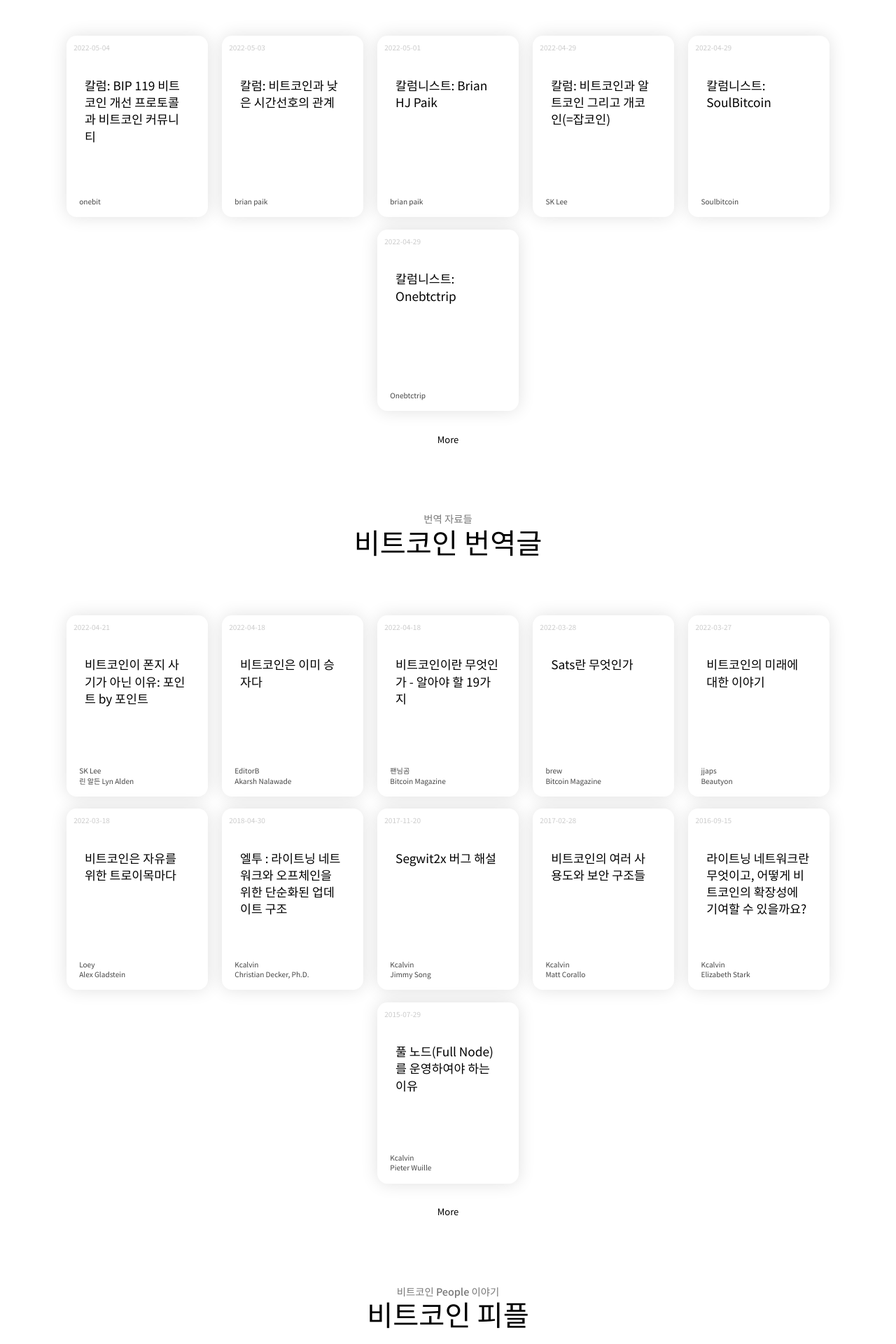
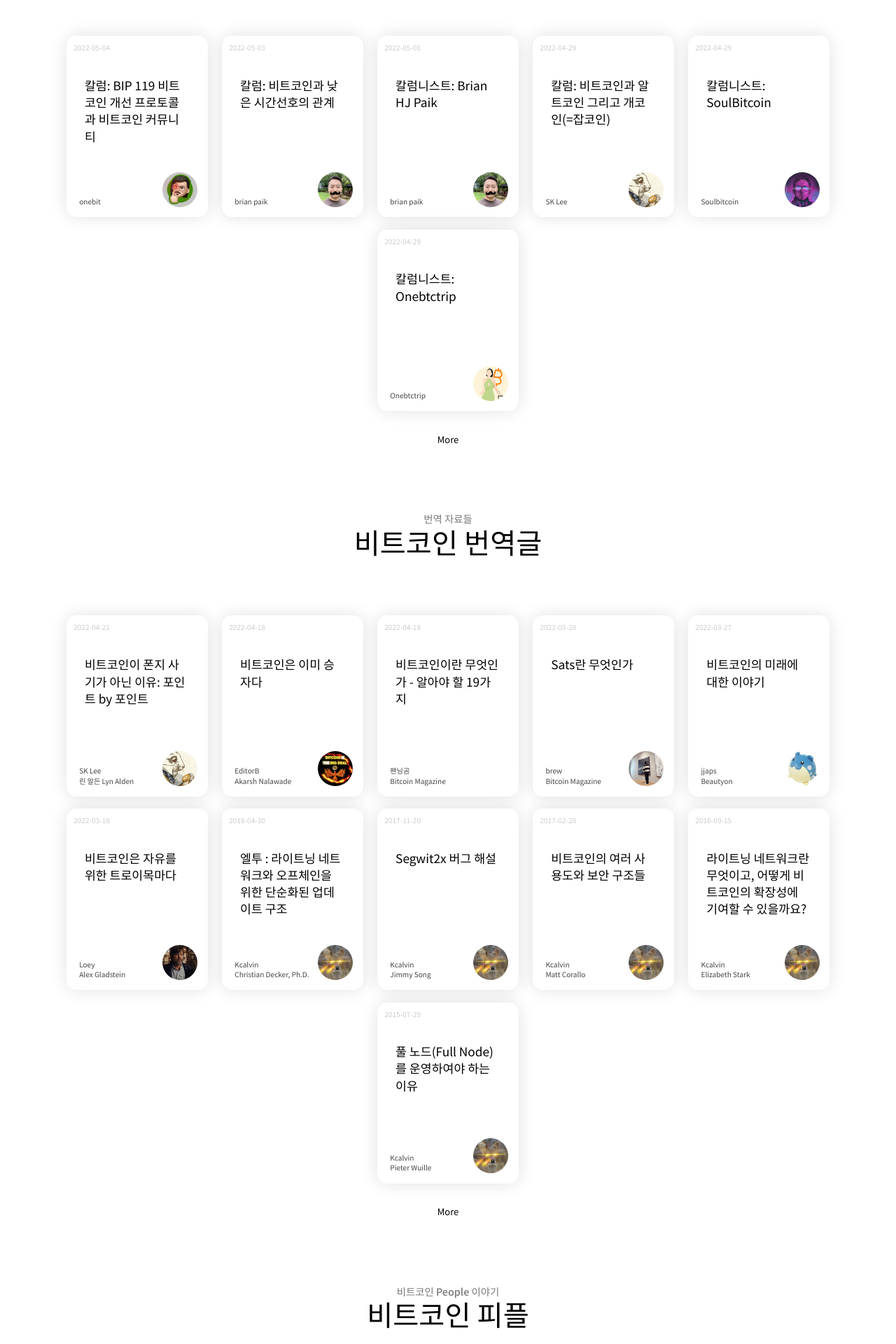
Before and after one commit to bitcoinkrorg/bitcoinkrorg.github.io, a Jekyll site: the page built from index.html, in a window 1280 px wide. Shown: the part 1015-2935 px from the top of the page at 70% size. Built offline with Jekyll 4.4.1, drawn with Linux system fonts in a browser that asks for light colours; the list of posts is cut into pages by our own code.

Commit message:
add: display profile photo

```diff
--- a/index.html
+++ b/index.html
@@ -55,7 +55,7 @@ layout: home
 				</hgroup>
 				<ul class="article-list">
 					{% for post in site.categories.column  limit: 6 %}
-					<li><a href="{{ post.url | prepend: site.baseurl }}">{{ post.title }}</a><time>{{ post.date | date: "%Y-%m-%d" }}</time> <span>{{ post.author }}</span></li>
+					<li><a href="{{ post.url | prepend: site.baseurl }}">{{ post.title }}</a><time>{{ post.date | date: "%Y-%m-%d" }}</time> <span>{{ post.author }}</span><i><img src="/asset/img/profile/{{ post.authorid }}.jpg" alt="" style=""></i></li>
 					{% endfor %}
 				</ul>
 				<a href="{{ site.url }}/column" class="btn_more">More</a>
@@ -68,7 +68,7 @@ layout: home
 				</hgroup>
 				<ul class="article-list">
 					{% for post in site.categories.translation  limit: 24 %}
-					<li><a href="{{ post.url | prepend: site.baseurl }}">{{ post.title }}</a><time>{{ post.date | date: "%Y-%m-%d" }}</time> <span>{{ post.author }}<br>{{ post.ori_author }}</span></li>
+					<li><a href="{{ post.url | prepend: site.baseurl }}">{{ post.title }}</a><time>{{ post.date | date: "%Y-%m-%d" }}</time> <span>{{ post.author }}<br>{{ post.ori_author }}</span><i><img src="/asset/img/profile/{{ post.authorid }}.jpg" alt="" style=""></i></li>
 					{% endfor %}
 				</ul>
 				<a href="{{ site.url }}/translation" class="btn_more">More</a>
--- a/page_column.html
+++ b/page_column.html
@@ -16,7 +16,7 @@ permalink: /column/
 			<div class="block" style="text-align: center;">
 				<ul class="article-list">
 					{% for post in site.categories.column %}
-					<li><a href="{{ post.url | prepend: site.baseurl }}">{{ post.title }}</a><time>{{ post.date | date: "%Y-%m-%d" }}</time> <span>{{ post.author }}</span></li>
+					<li><a href="{{ post.url | prepend: site.baseurl }}">{{ post.title }}</a><time>{{ post.date | date: "%Y-%m-%d" }}</time> <span>{{ post.author }}</span><i><img src="/asset/img/profile/{{ post.authorid }}.jpg" alt="" style=""></i></li>
 					{% endfor %}
 				</ul>
 			</div>
--- a/page_translation.html
+++ b/page_translation.html
@@ -8,7 +8,7 @@ permalink: /translation/
 	<div class="page-header wrap">
 		<h6>비트코인 번역글</h6>
 		<h1><a href="">비트코인 번역글</a></h1>
-		<p class="wrapXS">비트코인이 개발된 후 해외의 많은 개발자들과 연구자들, 기관들이 나눈 분석과 이해를 돕기 위한 글들을 커뮤니티가 번역하였습니다.  번역에 도움을 주실 분들은 👉 <a href="mailto:admin@bitcoinkr.org">✉️</a> 혹은 <a href="https://discord.com/invite/YQdyuCcxZH" style="font-weight: bold;color: purple;">Discord</a>
+		<p class="wrapXS">비트코인이 개발된 후 해외의 많은 개발자들과 연구자들, 기관들이 나눈 분석과 이해를 돕기 위한 글들을 커뮤니티가 번역하고 있습니다.  번역에 도움을 주실 분들은 <a href="mailto:admin@bitcoinkr.org">✉️</a> 혹은 <a href="https://discord.com/invite/YQdyuCcxZH" style="font-weight: bold;color: purple;">Discord</a>
 		</p>
 		<p class="wrapL" style="padding-top: 1em;">
 			<a href="" class="original_authors">Lyn Alden</a>
@@ -29,7 +29,7 @@ permalink: /translation/
 			<div class="block wrapL" style="text-align: center;">
 				<ul class="article-list">
 					{% for post in site.categories.translation %}
-					<li><a href="{{ post.url | prepend: site.baseurl }}">{{ post.title }}</a><time>{{ post.date | date: "%Y-%m-%d" }}</time> <span>{{ post.author }}<br>{{ post.ori_author }}</span></li>
+					<li><a href="{{ post.url | prepend: site.baseurl }}">{{ post.title }}</a><time>{{ post.date | date: "%Y-%m-%d" }}</time> <span>{{ post.author }}<br>{{ post.ori_author }}</span><i><img src="/asset/img/profile/{{ post.authorid }}.jpg" alt="" style=""></i></li>
 					{% endfor %}
 				</ul>
 			</div>
```
